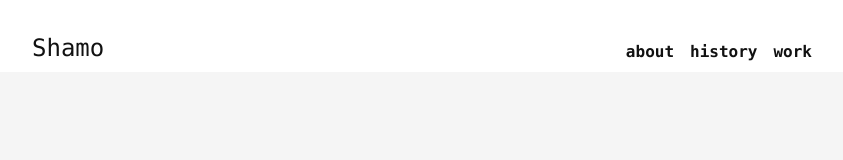
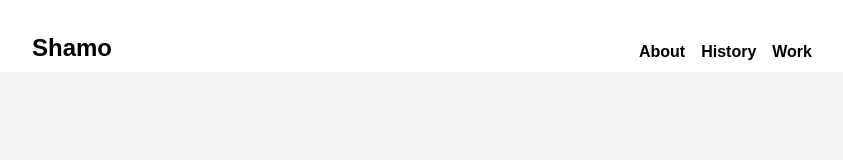
Before and after one commit to shamo-9118/shamo-blog, a Next.js app: page / in a window 1280 px wide. Shown: the top 160 px of the page, without its empty margins (218-1061 px from the left). Built offline with nearby package versions, Linux system fonts and the light colour scheme.

Commit message:
headerコンポーネント修正

```diff
--- a/src/components/Header.tsx
+++ b/src/components/Header.tsx
@@ -1,16 +1,22 @@
 export const Header = () => {
-  const navItems = ['about', 'history', 'work'];
+  const navItems = ['About', 'History', 'Work'];
 
   return (
-    <header className='font-mono px-4'>
+    <header className='px-4 text-black'>
       <div className='flex items-end justify-between max-w-[780px] mx-auto pt-8 pb-2'>
-        <p className='text-2xl'>Shamo</p>
+        <p
+          style={{ fontFamily: 'Avenir-Roman, sans-serif' }}
+          className='text-2xl font-bold'
+        >
+          Shamo
+        </p>
         <nav>
           <ul className='flex gap-4 font-bold'>
             {navItems.map((navItem) => {
               return (
                 <li
-                  className='relative hover:text-[#aaa] hover:after:w-full hover:after:transform hover:after:-translate-x-1/2 after:content-[""] after:block after:absolute after:w-0 after:left-1/2 after:-translate-x-1/2 after:bg-[#fff] after:h-[3px] after:rounded-full after:duration-300 after:transition-all after:bottom-[-10px] hover:transition-all hover:after:bg-[#fe2811]'
+                  style={{ fontFamily: 'Avenir-Roman, sans-serif' }}
+                  className='relative hover:text-[#aaa] hover:after:w-full hover:after:transform hover:after:-translate-x-1/2 after:content-[""] after:block after:absolute after:w-0 after:left-1/2 after:-translate-x-1/2 after:bg-[#fff] after:h-[3px] after:rounded-full after:duration-200 after:transition-all after:bottom-[-10px] hover:transition-all hover:after:bg-[#fe2811]'
                   key={navItem}
                 >
                   {navItem}
```
